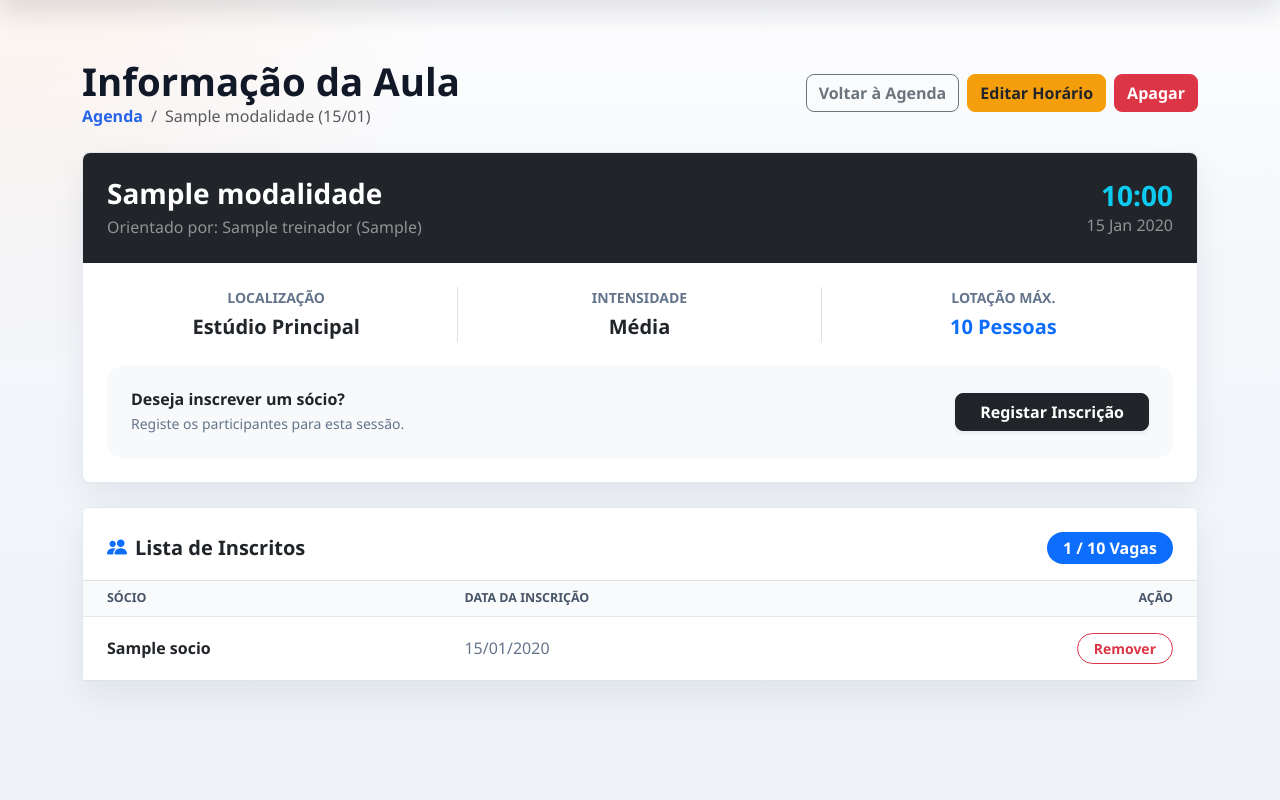
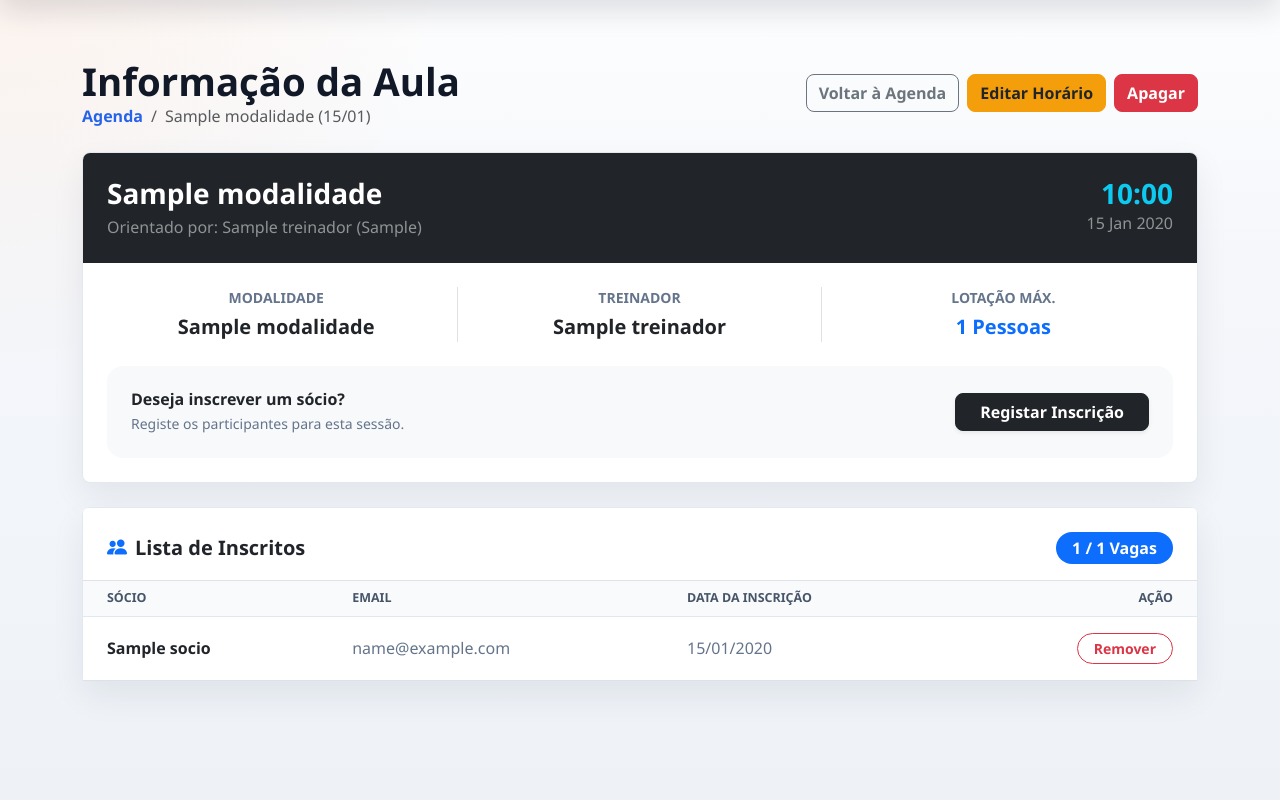
Before and after one commit to goncaloperes01/powergym, a Django app: page /aulas/1/ in a window 1280 px wide. Shown: the part 73-873 px from the top of the page. Run offline with Django 5.2, Linux system fonts and the light colour scheme; a user stored in the database is signed in; tables that the repository leaves empty hold one stand-in row (values such as "Sample post").

Commit message:
treinador ver isncirtos em aula

```diff
--- a/ginasio/templates/ginasio/aula_detail.html
+++ b/ginasio/templates/ginasio/aula_detail.html
@@ -4,33 +4,38 @@
 
 {% block content %}
 <div class="container mt-4 mb-5">
-
-    <!-- Cabeçalho e Botões -->
     <div class="d-flex flex-column flex-md-row justify-content-between align-items-md-center mb-4 gap-3">
         <div>
             <h2 class="fw-bold mb-0">Informação da Aula</h2>
             <nav aria-label="breadcrumb">
                 <ol class="breadcrumb mb-0">
+                    {% if request.user.is_superuser %}
                         <li class="breadcrumb-item"><a href="{% url 'aula_list' %}" class="text-decoration-none">Agenda</a></li>
+                    {% else %}
+                        <li class="breadcrumb-item"><a href="{% url 'perfil_treinador' %}" class="text-decoration-none">Painel do Treinador</a></li>
+                    {% endif %}
                     <li class="breadcrumb-item active">{{ aula.modalidade }} ({{ aula.data|date:"d/m" }})</li>
                 </ol>
             </nav>
         </div>
-        <div class="d-flex gap-2">
+        <div class="d-flex flex-wrap gap-2">
+            {% if request.user.is_superuser %}
                 <a href="{% url 'aula_list' %}" class="btn btn-outline-secondary">Voltar à Agenda</a>
                 <a href="{% url 'aula_update' aula.pk %}" class="btn btn-warning fw-bold text-dark">Editar Horário</a>
                 <a href="{% url 'aula_delete' aula.pk %}" class="btn btn-danger fw-bold">Apagar</a>
+            {% else %}
+                <a href="{% url 'perfil_treinador' %}" class="btn btn-outline-secondary">Voltar ao Painel</a>
+            {% endif %}
         </div>
     </div>
 
-    <!-- O Cartão Principal (Aquele que já tinhas) -->
     <div class="card shadow-sm border-0 rounded-4 overflow-hidden mb-4">
-        <div class="bg-dark text-white p-4 d-flex justify-content-between align-items-center">
+        <div class="bg-dark text-white p-4 d-flex flex-column flex-md-row justify-content-between gap-3">
             <div>
                 <h3 class="fw-bold mb-1">{{ aula.modalidade }}</h3>
                 <p class="mb-0 text-white-50">Orientado por: {{ aula.treinador }}</p>
             </div>
-            <div class="text-end">
+            <div class="text-md-end">
                 <h3 class="fw-bold text-info mb-0">{{ aula.hora|time:"H:i" }}</h3>
                 <p class="mb-0 text-white-50">{{ aula.data|date:"d M Y" }}</p>
             </div>
@@ -38,36 +43,36 @@
 
         <div class="card-body p-4">
             <div class="row text-center mb-4">
-                <div class="col-4 border-end">
-                    <small class="text-muted fw-bold d-block mb-1 text-uppercase">Localização</small>
-                    <span class="fs-5 fw-bold text-dark">Estúdio Principal</span>
+                <div class="col-md-4 border-end">
+                    <small class="text-muted fw-bold d-block mb-1 text-uppercase">Modalidade</small>
+                    <span class="fs-5 fw-bold text-dark">{{ aula.modalidade.nome }}</span>
                 </div>
-                <div class="col-4 border-end">
-                    <small class="text-muted fw-bold d-block mb-1 text-uppercase">Intensidade</small>
-                    <span class="fs-5 fw-bold text-dark">Média</span>
+                <div class="col-md-4 border-end">
+                    <small class="text-muted fw-bold d-block mb-1 text-uppercase">Treinador</small>
+                    <span class="fs-5 fw-bold text-dark">{{ aula.treinador.nome }}</span>
                 </div>
-                <div class="col-4">
+                <div class="col-md-4">
                     <small class="text-muted fw-bold d-block mb-1 text-uppercase">Lotação Máx.</small>
-                    <span class="fs-5 fw-bold text-primary">10 Pessoas</span>
+                    <span class="fs-5 fw-bold text-primary">{{ aula.lotacao }} Pessoas</span>
                 </div>
             </div>
 
-            <div class="bg-light p-4 rounded-4 d-flex justify-content-between align-items-center">
+            {% if request.user.is_superuser %}
+            <div class="bg-light p-4 rounded-4 d-flex flex-column flex-md-row justify-content-between align-items-md-center gap-3">
                 <div>
                     <h6 class="fw-bold mb-1">Deseja inscrever um sócio?</h6>
                     <p class="text-muted small mb-0">Registe os participantes para esta sessão.</p>
                 </div>
                 <a href="{% url 'inscricao_create' %}" class="btn btn-dark px-4 fw-bold shadow-sm">Registar Inscrição</a>
             </div>
+            {% endif %}
         </div>
     </div>
 
-    <!-- NOVIDADE: A TABELA DE SÓCIOS INSCRITOS NESTA AULA -->
     <div class="card shadow-sm border-0 rounded-4">
-        <div class="card-header bg-white border-0 pt-4 pb-3 px-4 d-flex justify-content-between align-items-center border-bottom">
+        <div class="card-header bg-white border-0 pt-4 pb-3 px-4 d-flex flex-column flex-md-row justify-content-between align-items-md-center gap-2 border-bottom">
             <h5 class="fw-bold mb-0"><i class="bi bi-people-fill text-primary me-2"></i>Lista de Inscritos</h5>
-            <!-- Mostra a contagem de pessoas face à lotação -->
-            <span class="badge bg-primary rounded-pill fs-6 px-3 py-2">{{ inscricoes.count }} / 10 Vagas</span>
+            <span class="badge bg-primary rounded-pill fs-6 px-3 py-2">{{ inscricoes.count }} / {{ aula.lotacao }} Vagas</span>
         </div>
 
         <div class="card-body p-0">
@@ -77,19 +82,24 @@
                         <thead class="table-light">
                             <tr>
                                 <th class="ps-4">Sócio</th>
+                                <th>Email</th>
                                 <th>Data da Inscrição</th>
+                                {% if request.user.is_superuser %}
                                     <th class="text-end pe-4">Ação</th>
+                                {% endif %}
                             </tr>
                         </thead>
                         <tbody>
                             {% for inscricao in inscricoes %}
                             <tr>
                                 <td class="ps-4 fw-bold text-dark">{{ inscricao.socio.nome }}</td>
+                                <td class="text-muted">{{ inscricao.socio.email }}</td>
                                 <td class="text-muted">{{ inscricao.dataRegisto|date:"d/m/Y" }}</td>
+                                {% if request.user.is_superuser %}
                                     <td class="text-end pe-4">
-                                    <!-- Permite remover o aluno diretamente daqui! -->
                                         <a href="{% url 'inscricao_delete' inscricao.pk %}" class="btn btn-sm btn-outline-danger rounded-pill px-3">Remover</a>
                                     </td>
+                                {% endif %}
                             </tr>
                             {% endfor %}
                         </tbody>
@@ -98,11 +108,11 @@
             {% else %}
                 <div class="text-center py-5 text-muted">
                     <i class="bi bi-emoji-frown fs-1 opacity-25 d-block mb-3"></i>
-                    Ainda não há nenhum sócio inscrito nesta aula.<br>Usa o botão acima para registar o primeiro!
+                    Ainda não há nenhum sócio inscrito nesta aula.
+                    {% if request.user.is_superuser %}<br>Usa o botão acima para registar o primeiro!{% endif %}
                 </div>
             {% endif %}
         </div>
     </div>
-
 </div>
 {% endblock %}
--- a/ginasio/views.py
+++ b/ginasio/views.py
@@ -207,9 +207,13 @@ def aula_list(request):
     aulas = Aulas.objects.all().order_by('data', 'hora')
     return render(request, 'ginasio/aula_list.html', {'aulas': aulas})
 
-@admin_required
+@login_required
 def aula_detail(request, pk):
     aula = get_object_or_404(Aulas, pk=pk)
+    if not request.user.is_superuser:
+        if not hasattr(request.user, 'treinador') or aula.treinador_id != request.user.treinador.id:
+            return redirect('redirecionar_login')
+
     # MAGIA: Vamos buscar todas as inscrições que pertencem SÓ a esta aula!
     inscricoes_da_aula = Inscricao.objects.filter(aula=aula)
 
```
Lines whose indentation alone changed are shown as unchanged.
